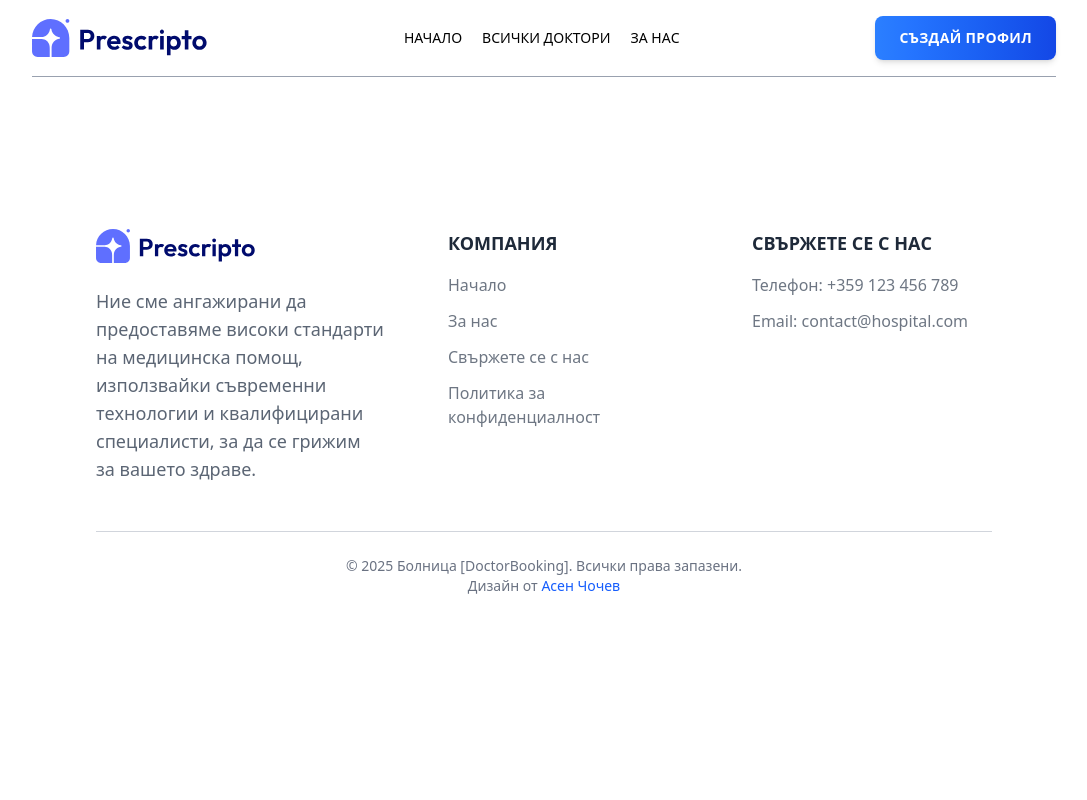
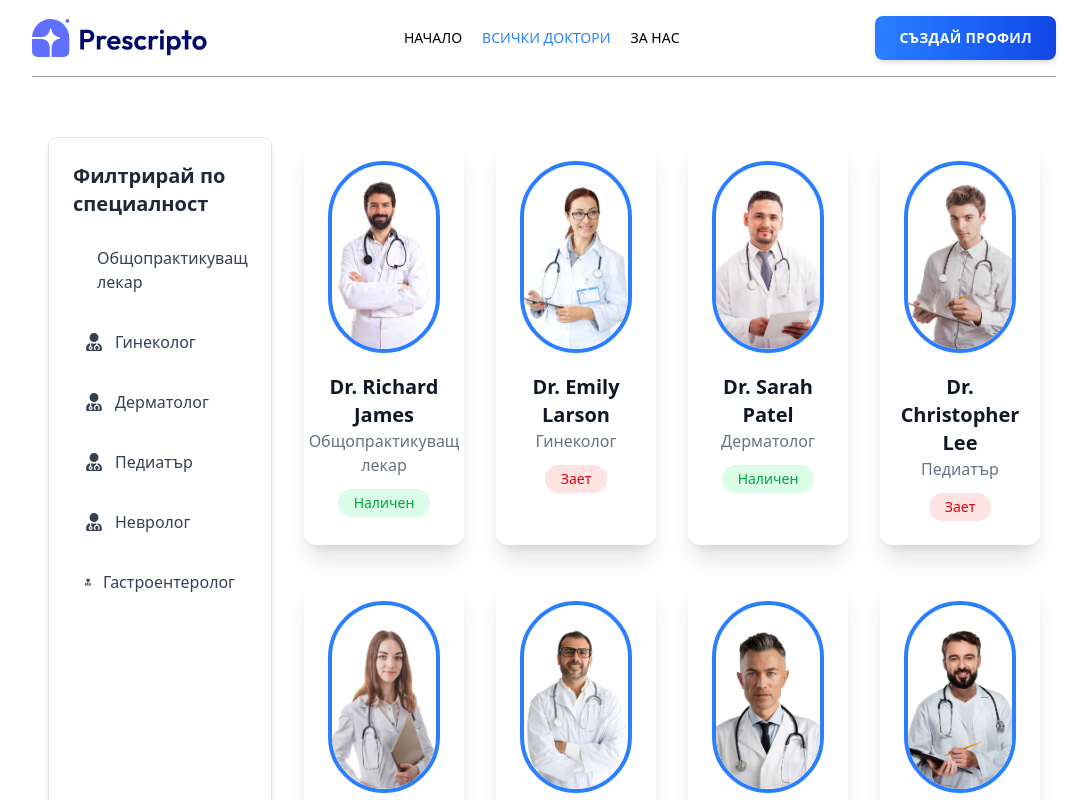
Before and after one commit to asenchochev/my-react-app, a React (Vite) app in the folder frontend/: page /allDoctors in a window 1280 px wide. Shown: the top 800 px of the page, without its empty margins (96-1183 px from the left). Built offline with nearby package versions, Linux system fonts and the light colour scheme.

Commit message:
installed react-icons

```diff
--- a/frontend/package.json
+++ b/frontend/package.json
@@ -15,6 +15,7 @@
     "postcss": "^8.5.3",
     "react": "^19.0.0",
     "react-dom": "^19.0.0",
+    "react-icons": "^5.5.0",
     "react-router-dom": "^7.2.0",
     "tailwindcss": "^4.0.9"
   },
--- a/frontend/src/assets/assets.js
+++ b/frontend/src/assets/assets.js
@@ -90,7 +90,7 @@ export const doctors = [
         _id: 'doc1',
         name: 'Dr. Richard James',
         image: doc1,
-        speciality: 'General physician',
+        speciality: 'Общопрактикуващ лекар',
         degree: 'MBBS',
         experience: '4 Years',
         about: 'Dr. Davis has a strong commitment to delivering comprehensive medical care, focusing on preventive medicine, early diagnosis, and effective treatment strategies. Dr. Davis has a strong commitment to delivering comprehensive medical care, focusing on preventive medicine, early diagnosis, and effective treatment strategies.',
@@ -106,7 +106,7 @@ export const doctors = [
         _id: 'doc2',
         name: 'Dr. Emily Larson',
         image: doc2,
-        speciality: 'Gynecologist',
+        speciality: 'Гинеколог',
         degree: 'MBBS',
         experience: '3 Years',
         about: 'Dr. Davis has a strong commitment to delivering comprehensive medical care, focusing on preventive medicine, early diagnosis, and effective treatment strategies. Dr. Davis has a strong commitment to delivering comprehensive medical care, focusing on preventive medicine, early diagnosis, and effective treatment strategies.',
@@ -121,7 +121,7 @@ export const doctors = [
         _id: 'doc3',
         name: 'Dr. Sarah Patel',
         image: doc3,
-        speciality: 'Dermatologist',
+        speciality: 'Дерматолог',
         degree: 'MBBS',
         experience: '1 Years',
         about: 'Dr. Davis has a strong commitment to delivering comprehensive medical care, focusing on preventive medicine, early diagnosis, and effective treatment strategies. Dr. Davis has a strong commitment to delivering comprehensive medical care, focusing on preventive medicine, early diagnosis, and effective treatment strategies.',
@@ -136,7 +136,7 @@ export const doctors = [
         _id: 'doc4',
         name: 'Dr. Christopher Lee',
         image: doc4,
-        speciality: 'Pediatricians',
+        speciality: 'Педиатър',
         degree: 'MBBS',
         experience: '2 Years',
         about: 'Dr. Davis has a strong commitment to delivering comprehensive medical care, focusing on preventive medicine, early diagnosis, and effective treatment strategies. Dr. Davis has a strong commitment to delivering comprehensive medical care, focusing on preventive medicine, early diagnosis, and effective treatment strategies.',
@@ -150,7 +150,7 @@ export const doctors = [
         _id: 'doc5',
         name: 'Dr. Jennifer Garcia',
         image: doc5,
-        speciality: 'Neurologist',
+        speciality: 'Невролог',
         degree: 'MBBS',
         experience: '4 Years',
         about: 'Dr. Davis has a strong commitment to delivering comprehensive medical care, focusing on preventive medicine, early diagnosis, and effective treatment strategies. Dr. Davis has a strong commitment to delivering comprehensive medical care, focusing on preventive medicine, early diagnosis, and effective treatment strategies.',
@@ -165,7 +165,7 @@ export const doctors = [
         _id: 'doc6',
         name: 'Dr. Andrew Williams',
         image: doc6,
-        speciality: 'Neurologist',
+        speciality: 'Невролог',
         degree: 'MBBS',
         experience: '4 Years',
         about: 'Dr. Davis has a strong commitment to delivering comprehensive medical care, focusing on preventive medicine, early diagnosis, and effective treatment strategies. Dr. Davis has a strong commitment to delivering comprehensive medical care, focusing on preventive medicine, early diagnosis, and effective treatment strategies.',
@@ -180,7 +180,7 @@ export const doctors = [
         _id: 'doc7',
         name: 'Dr. Christopher Davis',
         image: doc7,
-        speciality: 'General physician',
+        speciality: 'Общопрактикуващ лекар',
         degree: 'MBBS',
         experience: '4 Years',
         about: 'Dr. Davis has a strong commitment to delivering comprehensive medical care, focusing on preventive medicine, early diagnosis, and effective treatment strategies. Dr. Davis has a strong commitment to delivering comprehensive medical care, focusing on preventive medicine, early diagnosis, and effective treatment strategies.',
@@ -195,7 +195,7 @@ export const doctors = [
         _id: 'doc8',
         name: 'Dr. Timothy White',
         image: doc8,
-        speciality: 'Gynecologist',
+        speciality: 'Гинеколог',
         degree: 'MBBS',
         experience: '3 Years',
         about: 'Dr. Davis has a strong commitment to delivering comprehensive medical care, focusing on preventive medicine, early diagnosis, and effective treatment strategies. Dr. Davis has a strong commitment to delivering comprehensive medical care, focusing on preventive medicine, early diagnosis, and effective treatment strategies.',
@@ -210,7 +210,7 @@ export const doctors = [
         _id: 'doc9',
         name: 'Dr. Ava Mitchell',
         image: doc9,
-        speciality: 'Dermatologist',
+        speciality: 'Дерматолог',
         degree: 'MBBS',
         experience: '1 Years',
         about: 'Dr. Davis has a strong commitment to delivering comprehensive medical care, focusing on preventive medicine, early diagnosis, and effective treatment strategies. Dr. Davis has a strong commitment to delivering comprehensive medical care, focusing on preventive medicine, early diagnosis, and effective treatment strategies.',
@@ -225,7 +225,7 @@ export const doctors = [
         _id: 'doc10',
         name: 'Dr. Jeffrey King',
         image: doc10,
-        speciality: 'Pediatricians',
+        speciality: 'Педиатър',
         degree: 'MBBS',
         experience: '2 Years',
         about: 'Dr. Davis has a strong commitment to delivering comprehensive medical care, focusing on preventive medicine, early diagnosis, and effective treatment strategies. Dr. Davis has a strong commitment to delivering comprehensive medical care, focusing on preventive medicine, early diagnosis, and effective treatment strategies.',
@@ -240,7 +240,7 @@ export const doctors = [
         _id: 'doc11',
         name: 'Dr. Zoe Kelly',
         image: doc11,
-        speciality: 'Neurologist',
+        speciality: 'Невролог',
         degree: 'MBBS',
         experience: '4 Years',
         about: 'Dr. Davis has a strong commitment to delivering comprehensive medical care, focusing on preventive medicine, early diagnosis, and effective treatment strategies. Dr. Davis has a strong commitment to delivering comprehensive medical care, focusing on preventive medicine, early diagnosis, and effective treatment strategies.',
@@ -255,7 +255,7 @@ export const doctors = [
         _id: 'doc12',
         name: 'Dr. Patrick Harris',
         image: doc12,
-        speciality: 'Neurologist',
+        speciality: 'Невролог',
         degree: 'MBBS',
         experience: '4 Years',
         about: 'Dr. Davis has a strong commitment to delivering comprehensive medical care, focusing on preventive medicine, early diagnosis, and effective treatment strategies. Dr. Davis has a strong commitment to delivering comprehensive medical care, focusing on preventive medicine, early diagnosis, and effective treatment strategies.',
@@ -270,7 +270,7 @@ export const doctors = [
         _id: 'doc13',
         name: 'Dr. Chloe Evans',
         image: doc13,
-        speciality: 'General physician',
+        speciality: 'Общшрактикуващ лекар',
         degree: 'MBBS',
         experience: '4 Years',
         about: 'Dr. Davis has a strong commitment to delivering comprehensive medical care, focusing on preventive medicine, early diagnosis, and effective treatment strategies. Dr. Davis has a strong commitment to delivering comprehensive medical care, focusing on preventive medicine, early diagnosis, and effective treatment strategies.',
@@ -285,7 +285,7 @@ export const doctors = [
         _id: 'doc14',
         name: 'Dr. Ryan Martinez',
         image: doc14,
-        speciality: 'Gynecologist',
+        speciality: 'Гинеколог',
         degree: 'MBBS',
         experience: '3 Years',
         about: 'Dr. Davis has a strong commitment to delivering comprehensive medical care, focusing on preventive medicine, early diagnosis, and effective treatment strategies. Dr. Davis has a strong commitment to delivering comprehensive medical care, focusing on preventive medicine, early diagnosis, and effective treatment strategies.',
@@ -300,7 +300,7 @@ export const doctors = [
         _id: 'doc15',
         name: 'Dr. Amelia Hill',
         image: doc15,
-        speciality: 'Dermatologist',
+        speciality: 'Дерматолог',
         degree: 'MBBS',
         experience: '1 Years',
         about: 'Dr. Davis has a strong commitment to delivering comprehensive medical care, focusing on preventive medicine, early diagnosis, and effective treatment strategies. Dr. Davis has a strong commitment to delivering comprehensive medical care, focusing on preventive medicine, early diagnosis, and effective treatment strategies.',
--- a/frontend/src/components/NavBar.jsx
+++ b/frontend/src/components/NavBar.jsx
@@ -19,7 +19,7 @@ const NavBar = () => {
         <NavLink to="/" className={({ isActive }) => isActive ? "text-blue-500" : ""}>
           <li className="py-1">НАЧАЛО</li>
         </NavLink>
-        <NavLink to="/doctors" className={({ isActive }) => isActive ? "text-blue-500" : ""}>
+        <NavLink to="/allDoctors" className={({ isActive }) => isActive ? "text-blue-500" : ""}>
           <li className="py-1">ВСИЧКИ ДОКТОРИ</li>
         </NavLink>
         <NavLink to="/about" className={({ isActive }) => isActive ? "text-blue-500" : ""}>
--- a/frontend/src/pages/Doctor.jsx
+++ b/frontend/src/pages/Doctor.jsx
@@ -1,11 +1,88 @@
-import React from 'react'
+import React, { useState, useEffect, useContext } from "react";
+import { useParams, useNavigate } from "react-router-dom";
+import { AppContext } from "../context/AppContext";
+import { FaUserMd } from "react-icons/fa";
 
 const Doctor = () => {
+  const { speciality } = useParams();
+  const navigate = useNavigate();
+  const { doctors } = useContext(AppContext);
+  const [filterDoctor, setFilterDoctor] = useState([]);
+
+  useEffect(() => {
+    if (doctors) {
+      setFilterDoctor(
+        speciality
+          ? doctors.filter((doctor) =>
+              doctor.speciality.toLowerCase() === speciality.toLowerCase()
+            )
+          : doctors
+      );
+    }
+  }, [doctors, speciality]);
+
+  const specialities = [
+    "Общопрактикуващ лекар",
+    "Гинеколог",
+    "Дерматолог",
+    "Педиатър",
+    "Невролог",
+    "Гастроентеролог",
+  ];
+
   return (
-    <div>
+    <div className="container mx-auto px-4 py-10 grid grid-cols-1 md:grid-cols-4 gap-8">
 
+      <div className="col-span-1 bg-white p-6 shadow-md rounded-lg border border-gray-200">
+        <h2 className="text-xl font-semibold mb-4 text-gray-800">Филтрирай по специалност</h2>
+        <ul className="space-y-3">
+          {specialities.map((spec, index) => (
+            <li
+              key={index}
+              onClick={() => navigate(`/allDoctors/${spec.toLowerCase()}`)}
+              className={`cursor-pointer flex items-center gap-3 p-3 rounded-lg transition-all duration-300 ${
+                speciality === spec.toLowerCase()
+                  ? "bg-blue-600 text-white shadow-md"
+                  : "hover:bg-gray-100 text-gray-700"
+              }`}
+            >
+              <FaUserMd className="text-lg" /> {spec}
+            </li>
+          ))}
+        </ul>
+      </div>
+
+
+      <div className="col-span-3 grid grid-cols-1 sm:grid-cols-2 md:grid-cols-3 lg:grid-cols-4 gap-8">
+        {filterDoctor.map((doctor) => (
+          <div
+            key={doctor._id}
+            className="bg-white shadow-xl rounded-xl p-6 flex flex-col items-center transition-all duration-300 hover:scale-105 hover:shadow-2xl cursor-pointer"
+            onClick={() => navigate(`/doctor/${doctor._id}`)}
+          >
+            <img
+              src={doctor.image || "https://via.placeholder.com/150"}
+              alt={doctor.name}
+              className="w-48 h-48 object-cover rounded-full cursor-pointer border-4 border-blue-500"
+            />
+            <div className="mt-5 text-center">
+              <p className="text-xl font-semibold text-gray-900">{doctor.name}</p>
+              <p className="text-md text-gray-500">{doctor.speciality}</p>
+              <span
+                className={`mt-3 inline-block px-4 py-1 text-sm font-medium rounded-full ${
+                  doctor.available
+                    ? "bg-green-100 text-green-600"
+                    : "bg-red-100 text-red-600"
+                }`}
+              >
+                {doctor.available ? "Наличен" : "Зает"}
+              </span>
+            </div>
+          </div>
+        ))}
+      </div>
     </div>
-  )
-}
+  );
+};
 
-export default Doctor
+export default Doctor;
```
Also changed, not shown: 1 other file (tests, documents, lock files or other folders).
